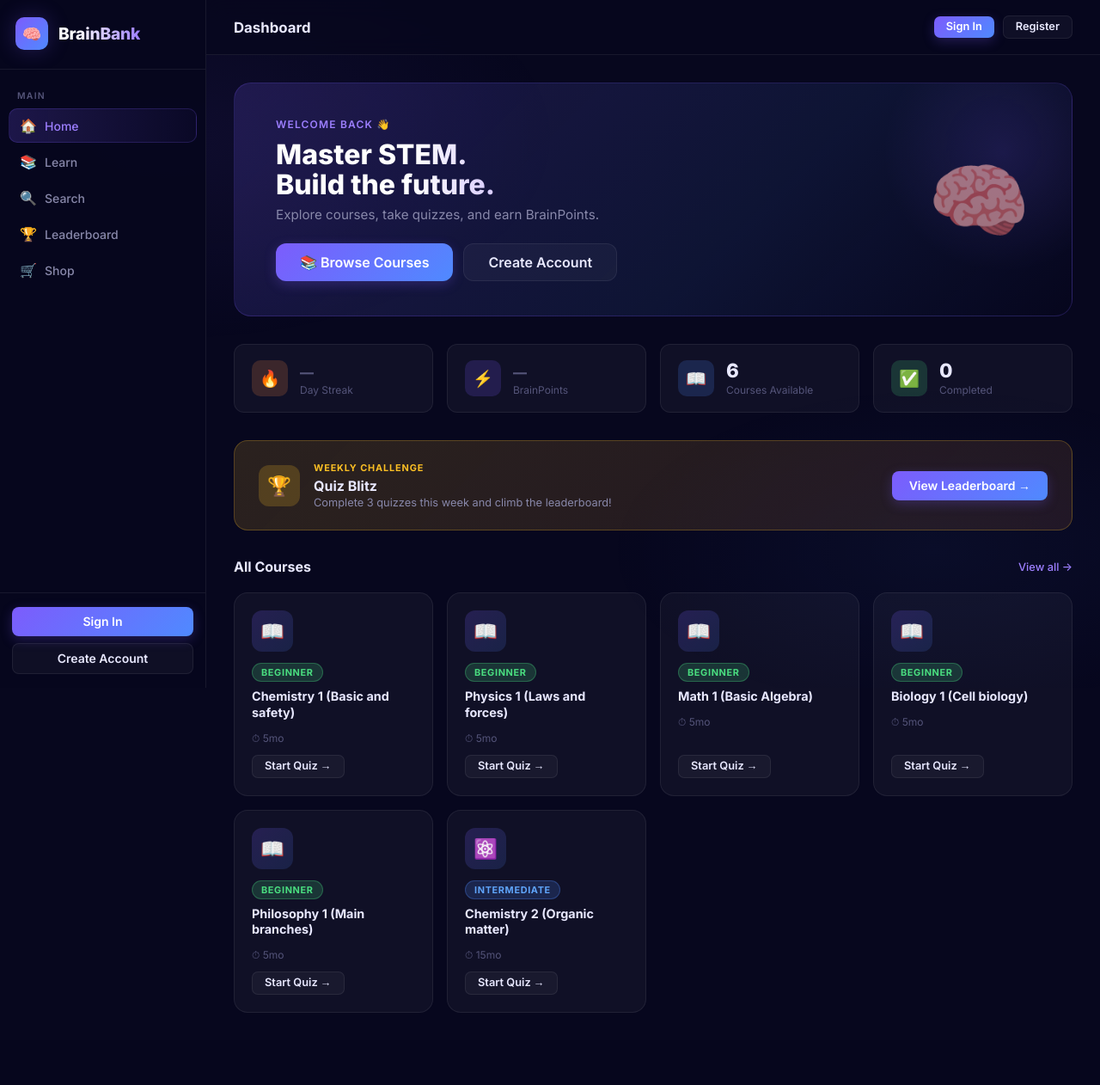
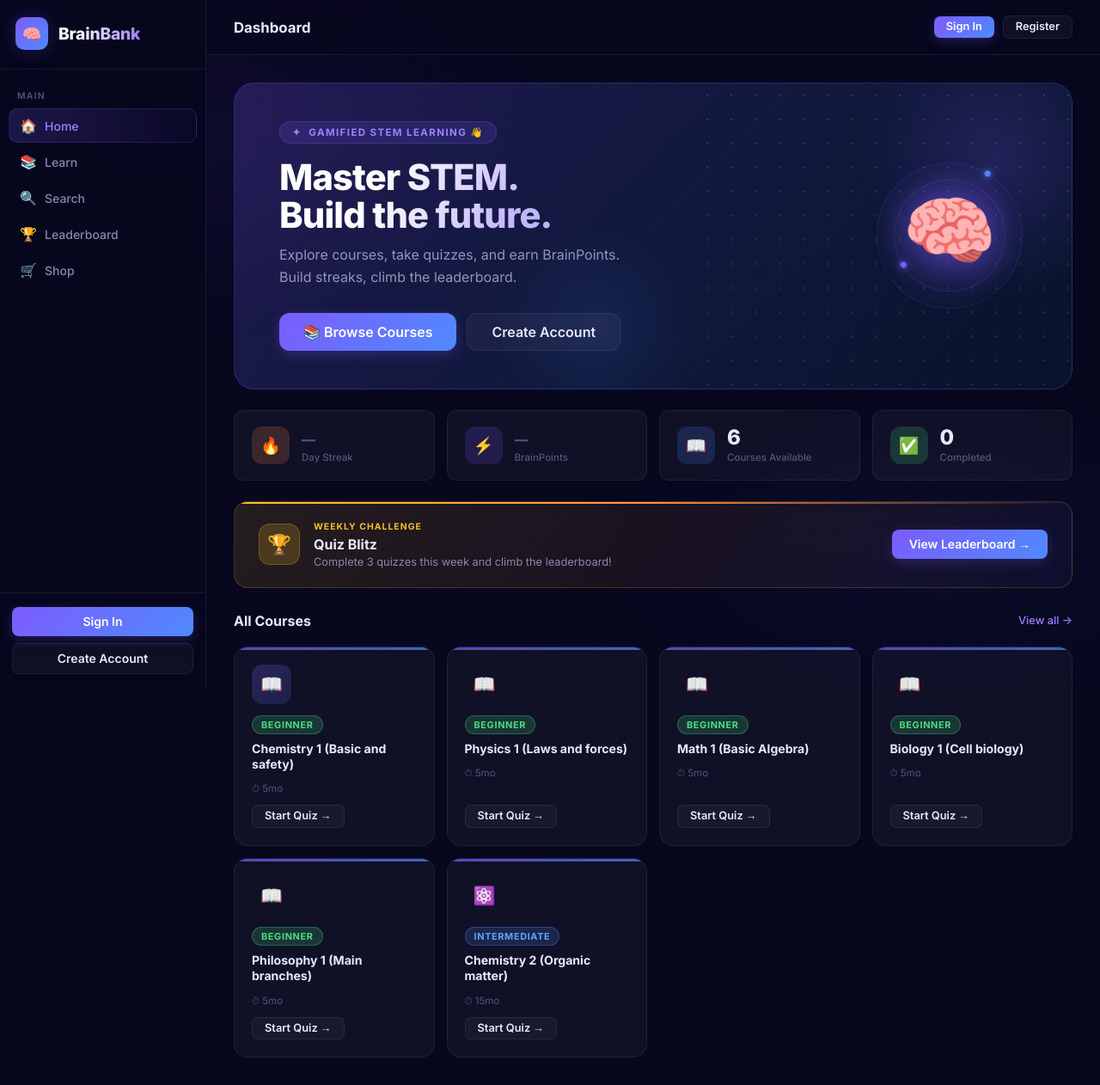
Before and after one commit to TeemuIljin/BrainBanks, a Django app: page / in a window 1280 px wide. Shown: the whole page at 86% size. Before the commit the page ends 1178 px from the top, so only its background shows below. Run offline with Django 5.2, Linux system fonts and the light colour scheme; data comes from the database, SQL or seed files in the repository.

Commit message:
feat: redesign dashboard hero with orbital animation, gradient title, demo stats, polish
Co-authored-by: Cursor <cursoragent@cursor.com>

```diff
--- a/courses/templates/home.html
+++ b/courses/templates/home.html
@@ -6,85 +6,225 @@
 
 {% block extra_head %}
 <style>
-    /* ── HERO BANNER ────────────────────────────── */
+    /* ── HERO ─────────────────────────────────────── */
     .hero {
         position: relative;
-        background: linear-gradient(135deg, rgba(124,92,252,0.18) 0%, rgba(79,138,255,0.10) 60%, transparent 100%);
-        border: 1px solid rgba(124,92,252,0.2);
-        border-radius: 20px;
-        padding: 40px 48px;
-        margin-bottom: 32px;
+        background: linear-gradient(135deg,
+            rgba(124,92,252,0.22) 0%,
+            rgba(79,138,255,0.14) 50%,
+            rgba(34,211,238,0.06) 100%);
+        border: 1px solid rgba(124,92,252,0.25);
+        border-radius: 24px;
+        padding: 44px 52px;
+        margin-bottom: 24px;
         overflow: hidden;
         display: flex;
         align-items: center;
         justify-content: space-between;
         gap: 24px;
     }
+
+    /* Background glow blobs */
     .hero::before {
         content: '';
         position: absolute;
-        top: -60px; right: -60px;
-        width: 280px; height: 280px;
-        background: radial-gradient(circle, rgba(124,92,252,0.15) 0%, transparent 70%);
+        top: -80px; right: -80px;
+        width: 340px; height: 340px;
+        background: radial-gradient(circle, rgba(124,92,252,0.18) 0%, transparent 65%);
         pointer-events: none;
     }
-    .hero-content { position: relative; z-index: 1; }
+    .hero::after {
+        content: '';
+        position: absolute;
+        bottom: -60px; left: 30%;
+        width: 260px; height: 260px;
+        background: radial-gradient(circle, rgba(79,138,255,0.10) 0%, transparent 65%);
+        pointer-events: none;
+    }
+
+    /* Decorative dots grid */
+    .hero-dots {
+        position: absolute;
+        top: 0; right: 0; bottom: 0;
+        width: 45%;
+        opacity: 0.18;
+        background-image:
+            radial-gradient(circle, rgba(255,255,255,0.7) 1px, transparent 1px);
+        background-size: 28px 28px;
+        pointer-events: none;
+    }
+
+    .hero-content { position: relative; z-index: 2; max-width: 520px; }
+
     .hero-eyebrow {
-        font-size: 0.75rem; font-weight: 600; letter-spacing: 0.1em;
-        text-transform: uppercase; color: var(--primary-light);
-        margin-bottom: 10px;
+        display: inline-flex; align-items: center; gap: 8px;
+        font-size: 0.72rem; font-weight: 700; letter-spacing: 0.12em;
+        text-transform: uppercase;
+        color: var(--primary-light);
+        background: rgba(124,92,252,0.15);
+        border: 1px solid rgba(124,92,252,0.25);
+        padding: 5px 14px; border-radius: 20px;
+        margin-bottom: 18px;
     }
+
     .hero-title {
-        font-size: 2rem; font-weight: 800; line-height: 1.1;
-        margin-bottom: 8px;
-        background: linear-gradient(90deg, #fff 40%, var(--primary-light));
+        font-size: 2.6rem; font-weight: 900; line-height: 1.05;
+        margin-bottom: 12px;
+        background: linear-gradient(120deg, #ffffff 30%, #c4b5fd 70%, #93c5fd);
         -webkit-background-clip: text; -webkit-text-fill-color: transparent;
         background-clip: text;
-    }
-    .hero-sub { font-size: 0.95rem; color: var(--text-dim); margin-bottom: 24px; }
-    .hero-actions { display: flex; gap: 12px; flex-wrap: wrap; }
-    .hero-emoji {
-        font-size: 6rem; opacity: 0.6;
-        position: relative; z-index: 1;
-        line-height: 1;
-        flex-shrink: 0;
+        letter-spacing: -0.02em;
     }
 
-    /* ── STATS ROW ──────────────────────────────── */
+    .hero-sub {
+        font-size: 1rem; color: rgba(232,232,255,0.6);
+        margin-bottom: 28px; line-height: 1.6;
+    }
+
+    .hero-actions { display: flex; gap: 12px; flex-wrap: wrap; }
+
+    .hero-visual {
+        position: relative; z-index: 2;
+        flex-shrink: 0; text-align: center;
+    }
+
+    .hero-brain-wrap {
+        position: relative;
+        width: 180px; height: 180px;
+        display: flex; align-items: center; justify-content: center;
+    }
+
+    .hero-brain-glow {
+        position: absolute; inset: 0;
+        background: radial-gradient(circle, rgba(124,92,252,0.35) 0%, transparent 70%);
+        border-radius: 50%;
+        animation: pulse 3s ease-in-out infinite;
+    }
+
+    @keyframes pulse {
+        0%, 100% { transform: scale(1); opacity: 1; }
+        50% { transform: scale(1.08); opacity: 0.7; }
+    }
+
+    .hero-brain-emoji {
+        font-size: 5.5rem;
+        position: relative; z-index: 1;
+        filter: drop-shadow(0 0 20px rgba(124,92,252,0.5));
+        animation: float 4s ease-in-out infinite;
+    }
+
+    @keyframes float {
+        0%, 100% { transform: translateY(0); }
+        50% { transform: translateY(-8px); }
+    }
+
+    /* Orbit rings */
+    .orbit-ring {
+        position: absolute;
+        border: 1px solid rgba(124,92,252,0.2);
+        border-radius: 50%;
+        animation: spin linear infinite;
+    }
+    .orbit-1 { width: 130px; height: 130px; top:25px; left:25px; animation-duration: 10s; }
+    .orbit-2 { width: 170px; height: 170px; top:5px; left:5px; animation-duration: 16s; animation-direction: reverse; border-color: rgba(79,138,255,0.15); }
+    @keyframes spin { to { transform: rotate(360deg); } }
+
+    .orbit-dot {
+        width: 7px; height: 7px;
+        background: var(--primary);
+        border-radius: 50%;
+        position: absolute;
+        top: -3.5px; left: 50%;
+        transform: translateX(-50%);
+        box-shadow: 0 0 8px var(--primary);
+    }
+
+    /* ── STATS ROW ──────────────────────────────────── */
     .stats-row {
         display: grid;
         grid-template-columns: repeat(4, 1fr);
-        gap: 16px;
-        margin-bottom: 32px;
+        gap: 14px;
+        margin-bottom: 24px;
     }
+
     .stat-card {
         background: var(--surface);
         border: 1px solid var(--border);
         border-radius: var(--radius-md);
         padding: 18px 20px;
         display: flex; align-items: center; gap: 14px;
-        transition: border-color 0.2s;
+        transition: all 0.2s;
+        position: relative; overflow: hidden;
     }
-    .stat-card:hover { border-color: rgba(124,92,252,0.3); }
+    .stat-card::after {
+        content: '';
+        position: absolute; top: 0; left: 0; right: 0; height: 2px;
+        opacity: 0; transition: opacity 0.2s;
+    }
+    .stat-card.s-orange::after { background: linear-gradient(90deg, var(--accent-orange), #fbbf24); }
+    .stat-card.s-purple::after { background: linear-gradient(90deg, var(--primary), var(--primary-light)); }
+    .stat-card.s-blue::after   { background: linear-gradient(90deg, var(--secondary), #22d3ee); }
+    .stat-card.s-green::after  { background: linear-gradient(90deg, var(--accent-green), #22d3ee); }
+    .stat-card:hover { border-color: rgba(124,92,252,0.3); transform: translateY(-2px); }
+    .stat-card:hover::after { opacity: 1; }
+
     .stat-icon {
-        width: 42px; height: 42px;
-        border-radius: 10px;
+        width: 44px; height: 44px;
+        border-radius: 12px;
         display: flex; align-items: center; justify-content: center;
         font-size: 1.2rem; flex-shrink: 0;
     }
+    .stat-icon.orange { background: rgba(255,140,66,0.18); }
     .stat-icon.purple { background: rgba(124,92,252,0.18); }
     .stat-icon.blue   { background: rgba(79,138,255,0.18); }
-    .stat-icon.orange { background: rgba(255,140,66,0.18); }
     .stat-icon.green  { background: rgba(74,222,128,0.18); }
-    .stat-num { font-size: 1.4rem; font-weight: 800; line-height: 1; }
-    .stat-label { font-size: 0.75rem; color: var(--text-muted); margin-top: 3px; }
 
-    /* ── COURSE CARDS ───────────────────────────── */
+    .stat-num { font-size: 1.5rem; font-weight: 800; line-height: 1; }
+    .stat-label { font-size: 0.72rem; color: var(--text-muted); margin-top: 4px; font-weight: 500; }
+
+    /* ── CHALLENGE BANNER ───────────────────────────── */
+    .challenge-banner {
+        background: linear-gradient(135deg,
+            rgba(251,191,36,0.12) 0%,
+            rgba(251,146,60,0.08) 50%,
+            rgba(124,92,252,0.05) 100%);
+        border: 1px solid rgba(251,191,36,0.2);
+        border-radius: var(--radius-lg);
+        padding: 22px 28px;
+        display: flex; align-items: center; justify-content: space-between; gap: 20px;
+        margin-bottom: 28px;
+        flex-wrap: wrap;
+        position: relative; overflow: hidden;
+    }
+    .challenge-banner::before {
+        content: '';
+        position: absolute; top: 0; left: 0; right: 0; height: 2px;
+        background: linear-gradient(90deg, var(--accent-yellow), var(--accent-orange), transparent);
+    }
+    .challenge-left { display: flex; align-items: center; gap: 16px; }
+    .challenge-icon {
+        width: 48px; height: 48px;
+        background: rgba(251,191,36,0.18);
+        border: 1px solid rgba(251,191,36,0.25);
+        border-radius: 13px;
+        display: flex; align-items: center; justify-content: center;
+        font-size: 1.4rem; flex-shrink: 0;
+    }
+    .challenge-tag {
+        font-size: 0.65rem; font-weight: 700; letter-spacing: 0.1em;
+        text-transform: uppercase; color: var(--accent-yellow);
+        margin-bottom: 4px;
+    }
+    .challenge-name { font-size: 1rem; font-weight: 700; }
+    .challenge-desc { font-size: 0.8rem; color: var(--text-dim); margin-top: 3px; }
+
+    /* ── COURSE GRID ────────────────────────────────── */
     .course-grid {
         display: grid;
-        grid-template-columns: repeat(auto-fill, minmax(210px, 1fr));
-        gap: 16px;
+        grid-template-columns: repeat(auto-fill, minmax(200px, 1fr));
+        gap: 14px;
     }
+
     .course-card {
         background: var(--surface);
         border: 1px solid var(--border);
@@ -93,78 +233,54 @@
         text-decoration: none; color: var(--text);
         display: flex; flex-direction: column; gap: 12px;
         transition: all 0.2s ease;
-        position: relative;
-        overflow: hidden;
+        position: relative; overflow: hidden;
     }
+
+    /* Top accent strip using CSS variable set inline */
     .course-card::before {
         content: '';
         position: absolute;
         top: 0; left: 0; right: 0; height: 3px;
-        background: linear-gradient(90deg, var(--primary), var(--secondary));
-        opacity: 0;
+        background: var(--card-accent, linear-gradient(90deg, var(--primary), var(--secondary)));
+        opacity: 0.7;
         transition: opacity 0.2s;
     }
     .course-card:hover {
-        border-color: rgba(124,92,252,0.3);
-        transform: translateY(-2px);
-        box-shadow: 0 8px 24px rgba(0,0,0,0.25);
+        border-color: rgba(124,92,252,0.35);
+        transform: translateY(-3px);
+        box-shadow: 0 10px 32px rgba(0,0,0,0.3);
     }
     .course-card:hover::before { opacity: 1; }
 
     .course-icon {
-        width: 48px; height: 48px;
+        width: 46px; height: 46px;
         border-radius: 12px;
-        background: linear-gradient(135deg, rgba(124,92,252,0.2), rgba(79,138,255,0.15));
         display: flex; align-items: center; justify-content: center;
-        font-size: 1.4rem;
+        font-size: 1.3rem;
     }
-    .course-title { font-size: 0.9rem; font-weight: 700; line-height: 1.3; }
-    .course-meta { font-size: 0.75rem; color: var(--text-muted); display: flex; gap: 12px; }
+    .course-icon.c0 { background: linear-gradient(135deg, rgba(124,92,252,0.25), rgba(79,138,255,0.15)); }
+    .course-icon.c1 { background: linear-gradient(135deg, rgba(34,211,238,0.25), rgba(79,138,255,0.15)); }
+    .course-icon.c2 { background: linear-gradient(135deg, rgba(74,222,128,0.25), rgba(34,211,238,0.15)); }
+    .course-icon.c3 { background: linear-gradient(135deg, rgba(251,191,36,0.25), rgba(251,146,60,0.15)); }
+    .course-icon.c4 { background: linear-gradient(135deg, rgba(251,146,60,0.25), rgba(239,68,68,0.15)); }
+    .course-icon.c5 { background: linear-gradient(135deg, rgba(167,139,250,0.25), rgba(124,92,252,0.15)); }
+
+    .course-title { font-size: 0.88rem; font-weight: 700; line-height: 1.3; }
+    .course-meta { font-size: 0.72rem; color: var(--text-muted); display: flex; gap: 10px; }
     .course-footer { display: flex; align-items: center; justify-content: space-between; margin-top: auto; }
 
     .completed-badge {
         display: flex; align-items: center; gap: 4px;
-        font-size: 0.7rem; font-weight: 600;
-        color: var(--accent-green);
-        background: rgba(74,222,128,0.12);
-        padding: 3px 8px; border-radius: 20px;
+        font-size: 0.68rem; font-weight: 600; color: var(--accent-green);
+        background: rgba(74,222,128,0.12); padding: 3px 8px; border-radius: 20px;
         border: 1px solid rgba(74,222,128,0.2);
     }
 
-    /* ── CHALLENGE BANNER ───────────────────────── */
-    .challenge-banner {
-        background: linear-gradient(135deg, rgba(251,191,36,0.15) 0%, rgba(251,146,60,0.10) 100%);
-        border: 1px solid rgba(251,191,36,0.25);
-        border-radius: var(--radius-lg);
-        padding: 24px 28px;
-        display: flex; align-items: center; justify-content: space-between; gap: 20px;
-        margin-bottom: 32px;
-        flex-wrap: wrap;
-    }
-    .challenge-left { display: flex; align-items: center; gap: 16px; }
-    .challenge-icon {
-        width: 48px; height: 48px;
-        background: rgba(251,191,36,0.2);
-        border-radius: 12px;
-        display: flex; align-items: center; justify-content: center;
-        font-size: 1.4rem;
-    }
-    .challenge-tag {
-        font-size: 0.68rem; font-weight: 700; letter-spacing: 0.08em;
-        text-transform: uppercase; color: var(--accent-yellow);
-        margin-bottom: 4px;
-    }
-    .challenge-name { font-size: 1rem; font-weight: 700; }
-    .challenge-desc { font-size: 0.8rem; color: var(--text-dim); margin-top: 2px; }
-    .challenge-right { display: flex; align-items: center; gap: 20px; flex-shrink: 0; }
-
-    @media (max-width: 960px) {
-        .stats-row { grid-template-columns: repeat(2, 1fr); }
-    }
+    @media (max-width: 960px) { .stats-row { grid-template-columns: repeat(2,1fr); } }
     @media (max-width: 600px) {
         .hero { padding: 28px 24px; }
-        .hero-emoji { display: none; }
-        .stats-row { grid-template-columns: repeat(2, 1fr); }
+        .hero-visual { display: none; }
+        .stats-row { grid-template-columns: repeat(2,1fr); }
     }
 </style>
 {% endblock %}
@@ -173,10 +289,13 @@
 
     <!-- HERO -->
     <div class="hero">
+        <div class="hero-dots"></div>
         <div class="hero-content">
-            <div class="hero-eyebrow">Welcome back{% if user.is_authenticated %}, {{ user.username }}{% endif %} 👋</div>
+            <div class="hero-eyebrow">
+                ✦ &nbsp;{% if user.is_authenticated %}Welcome back, {{ user.username }}{% else %}Gamified STEM Learning{% endif %} 👋
+            </div>
             <h1 class="hero-title">Master STEM.<br>Build the future.</h1>
-            <p class="hero-sub">Explore courses, take quizzes, and earn BrainPoints.</p>
+            <p class="hero-sub">Explore courses, take quizzes, and earn BrainPoints.<br>Build streaks, climb the leaderboard.</p>
             <div class="hero-actions">
                 <a href="{% url 'course_list' %}" class="btn btn-primary btn-lg">📚 Browse Courses</a>
                 {% if not user.is_authenticated %}
@@ -184,33 +303,40 @@
                 {% endif %}
             </div>
         </div>
-        <div class="hero-emoji">🧠</div>
+        <div class="hero-visual">
+            <div class="hero-brain-wrap">
+                <div class="hero-brain-glow"></div>
+                <div class="orbit-ring orbit-1"><div class="orbit-dot"></div></div>
+                <div class="orbit-ring orbit-2"><div class="orbit-dot" style="background:var(--secondary);box-shadow:0 0 8px var(--secondary);top:auto;bottom:-3.5px;"></div></div>
+                <span class="hero-brain-emoji">🧠</span>
+            </div>
+        </div>
     </div>
 
     <!-- STATS -->
     <div class="stats-row">
-        <div class="stat-card">
+        <div class="stat-card s-orange">
             <div class="stat-icon orange">🔥</div>
             <div>
                 <div class="stat-num">{% if player_profile %}{{ player_profile.current_streak }}{% else %}<span style="font-size:1rem;color:var(--text-muted)">—</span>{% endif %}</div>
                 <div class="stat-label">Day Streak</div>
             </div>
         </div>
-        <div class="stat-card">
+        <div class="stat-card s-purple">
             <div class="stat-icon purple">⚡</div>
             <div>
                 <div class="stat-num">{% if player_profile %}{{ player_profile.points }}{% else %}<span style="font-size:1rem;color:var(--text-muted)">—</span>{% endif %}</div>
                 <div class="stat-label">BrainPoints</div>
             </div>
         </div>
-        <div class="stat-card">
+        <div class="stat-card s-blue">
             <div class="stat-icon blue">📖</div>
             <div>
                 <div class="stat-num">{{ courses|length }}</div>
                 <div class="stat-label">Courses Available</div>
             </div>
         </div>
-        <div class="stat-card">
+        <div class="stat-card s-green">
             <div class="stat-icon green">✅</div>
             <div>
                 <div class="stat-num">{{ completed_courses|length }}</div>
@@ -219,7 +345,7 @@
         </div>
     </div>
 
-    <!-- WEEKLY CHALLENGE -->
+    <!-- CHALLENGE -->
     <div class="challenge-banner">
         <div class="challenge-left">
             <div class="challenge-icon">🏆</div>
@@ -229,9 +355,7 @@
                 <div class="challenge-desc">Complete 3 quizzes this week and climb the leaderboard!</div>
             </div>
         </div>
-        <div class="challenge-right">
-            <a href="{% url 'leaderboard' %}" class="btn btn-primary">View Leaderboard →</a>
-        </div>
+        <a href="{% url 'leaderboard' %}" class="btn btn-primary">View Leaderboard →</a>
     </div>
 
     <!-- COURSES -->
@@ -240,10 +364,11 @@
         <a href="{% url 'course_list' %}" class="section-link">View all →</a>
     </div>
 
+    {% with accent_colors="linear-gradient(90deg,#7c5cfc,#4f8aff)|linear-gradient(90deg,#22d3ee,#4f8aff)|linear-gradient(90deg,#4ade80,#22d3ee)|linear-gradient(90deg,#fbbf24,#fb923c)|linear-gradient(90deg,#fb923c,#ef4444)|linear-gradient(90deg,#a78bfa,#7c5cfc)" %}
     <div class="course-grid">
         {% for course in courses %}
         <a href="{% url 'course_detail' course.pk %}" class="course-card">
-            <div class="course-icon">
+            <div class="course-icon c{{ forloop.counter0|divisibleby:6|yesno:"0,"|add:forloop.counter0 }}">
                 {% if course.level == "Advanced" %}🔬
                 {% elif course.level == "Intermediate" %}⚛️
                 {% else %}📖{% endif %}
@@ -270,10 +395,11 @@
             </div>
         </a>
         {% empty %}
-        <div class="card" style="grid-column:1/-1; text-align:center; color:var(--text-muted);">
-            No courses available yet. Check back soon!
+        <div class="card" style="grid-column:1/-1;text-align:center;color:var(--text-muted);">
+            No courses available yet.
         </div>
         {% endfor %}
     </div>
+    {% endwith %}
 
 {% endblock %}
```
